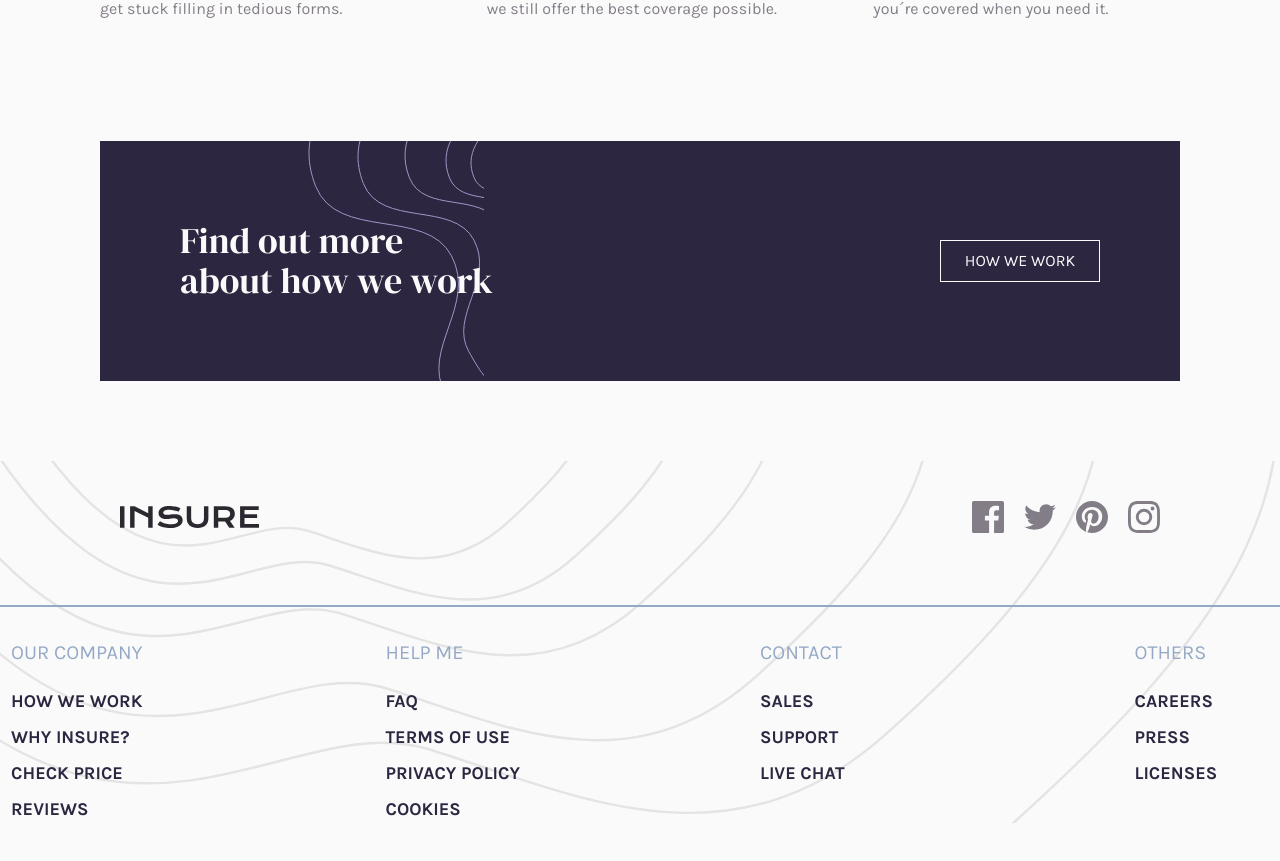
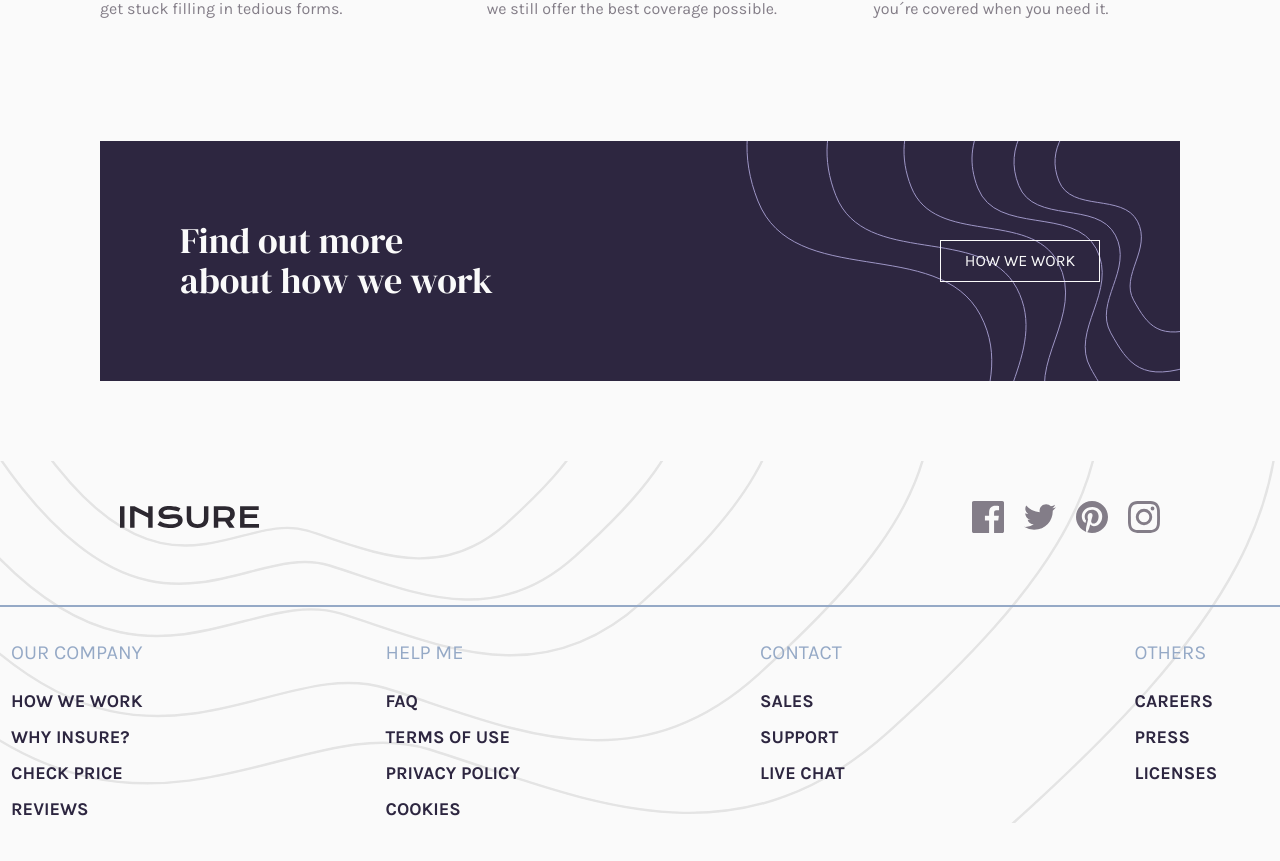
Before and after one commit to Tsuna21182/insure-landing-page-master, a React (Vite) app: page / in a window 1280 px wide. Shown: the part 1234-2095 px from the top of the page. Built offline with nearby package versions, Linux system fonts and the light colour scheme.

Commit message:
bg pendiente

```diff
--- a/src/components/Section/FindWork.tsx
+++ b/src/components/Section/FindWork.tsx
@@ -2,7 +2,7 @@ import Btn from "../Btn";
 
 function FindWork() {
   return (
-    <section className="bg-DarkViolet bg-[url(/images/bg-pattern-how-we-work-mobile.svg)] bg-no-repeat bg-[13rem_-1rem] flex flex-col justify-center items-center text-center p-10 mx-5 my-20 h-80 xl:flex-row xl:justify-between xl:p-20 xl:h-60 xl:text-left xl:mx-25">
+    <section className="bg-DarkViolet bg-[url(/images/bg-pattern-how-we-work-mobile.svg)] bg-no-repeat bg-[13rem_-1rem] md:bg-[url(/images/bg-pattern-how-we-work-desktop.svg)] md:bg-right flex flex-col justify-center items-center text-center p-10 mx-5 my-20 h-80 xl:flex-row xl:justify-between xl:p-20 xl:h-60 xl:text-left xl:mx-25">
       <h2 className="font-display text-VeryLightGray text-4xl my-5 xl:w-80">
         Find out more about how we work
       </h2>
```
